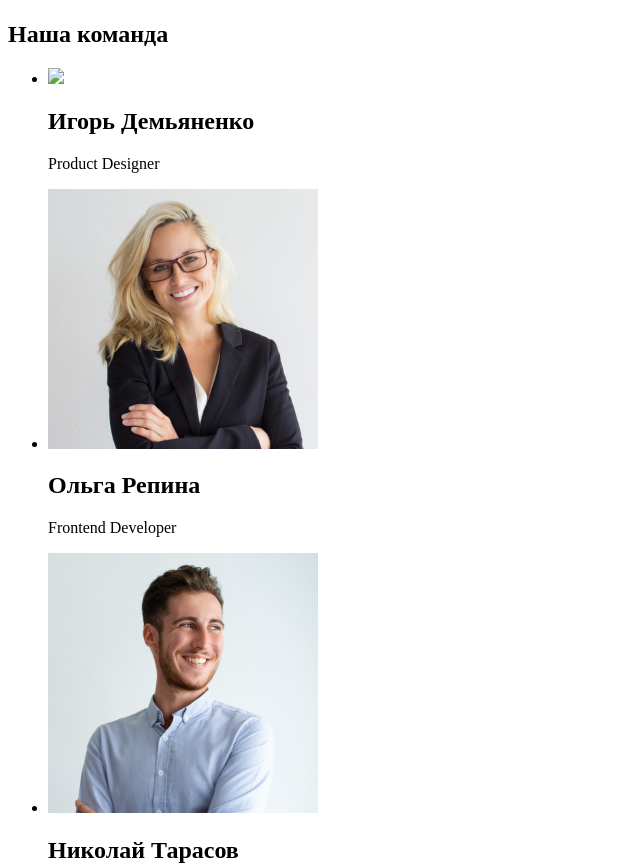
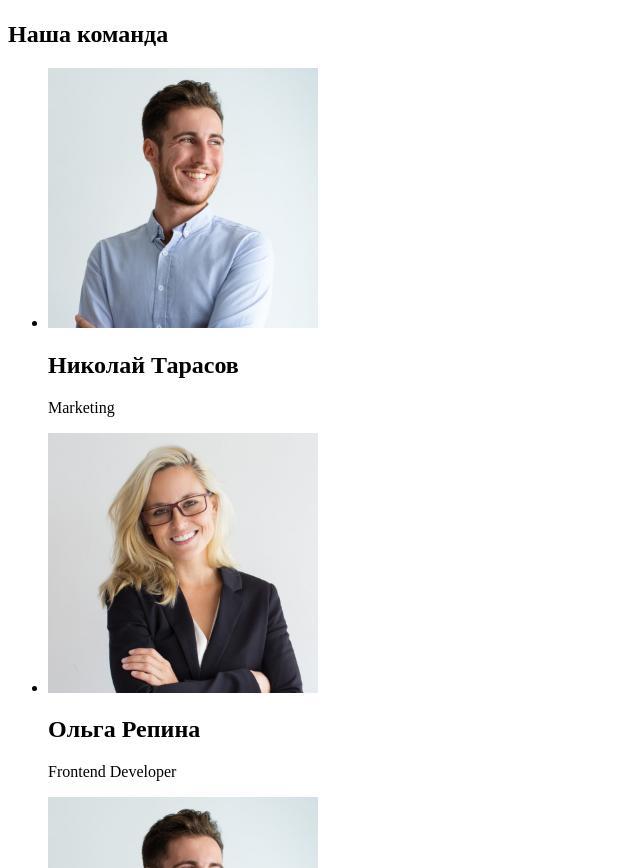
Before and after one commit to Alex2022Sander/goit-markup-hw-01, a plain HTML site: page index.html in a window 1280 px wide. Shown: the part 1583-2451 px from the top of the page, without its empty margins (0-640 px from the left). Drawn offline with Linux system fonts and the light colour scheme.

Commit message:
Update index.html

```diff
--- a/index.html
+++ b/index.html
@@ -98,12 +98,12 @@
 </section>
 <ul>
     <li>
-        <img src="/images/images2Ольга Репина.jpg  width="270"
+        <img src="./images/images3Николай Тарасов.jpg" width="270"
         height="260">
-        <h2>Игорь Демьяненко</h2>
-        <p>Product Designer</p>
+        <h2>Николай Тарасов</h2>
+        <p>Marketing</p>
     </li>
-</ul>
+    </ul>
     <ul>
     <li>
         <img src="./images/images2Ольга Репина.jpg" width="270"
```
